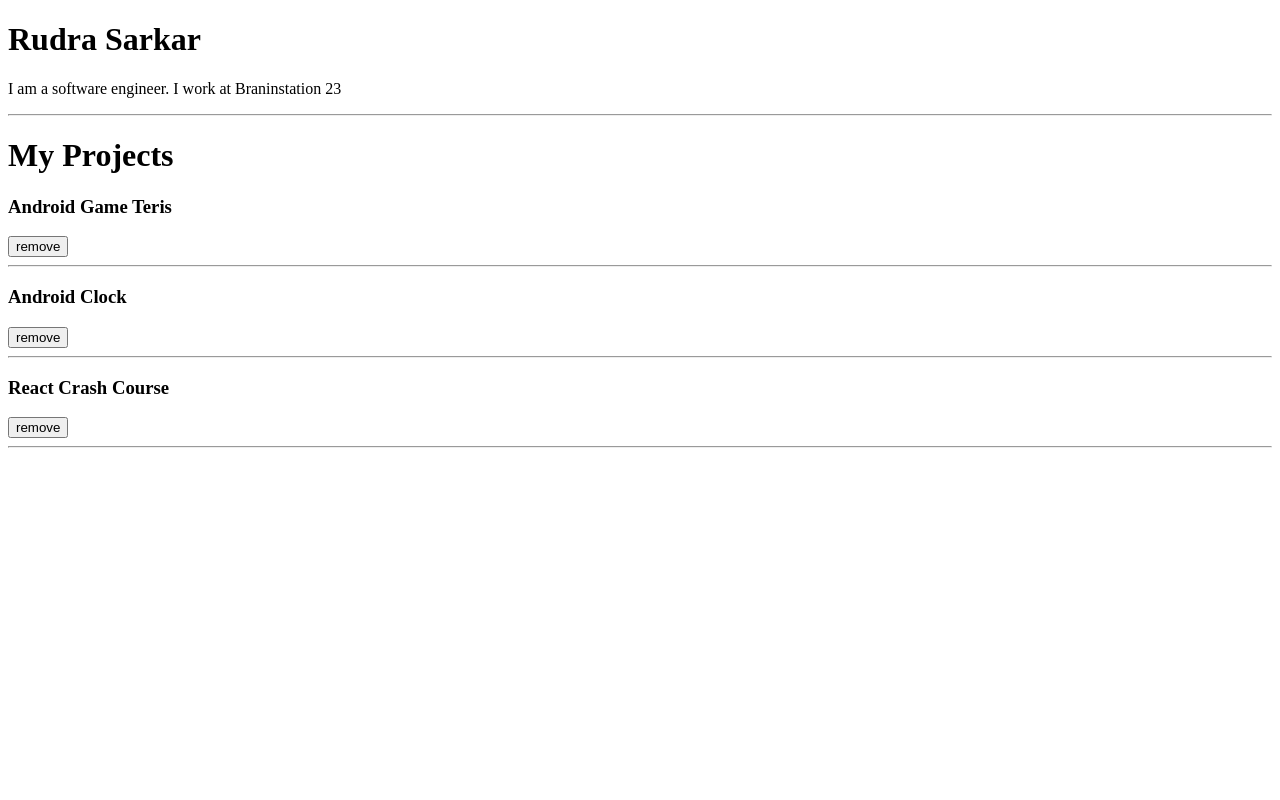
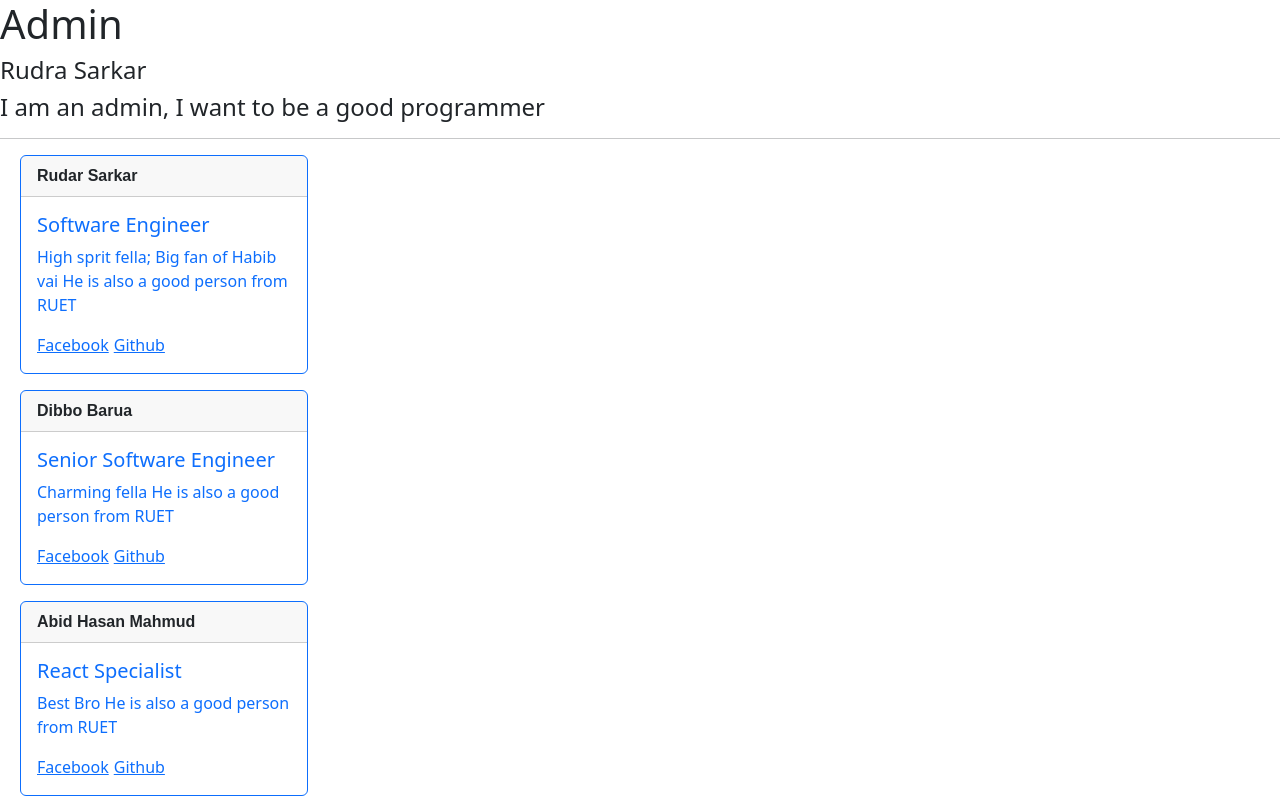
Before and after one commit to rds8rds/my-app, a React (Create React App) app: page / in a window 1280 px wide. Shown: the top 800 px of the page. Built offline with nearby package versions, Linux system fonts and the light colour scheme.

Commit message:
admin employee tasks upto 7

```diff
--- a/src/App.js
+++ b/src/App.js
@@ -1,13 +1,57 @@
 import React, { Component } from "react";
-import Profile from "./components/profile.component";
-import Projects from "./components/projects.component";
+import Admin from "./components/admin-profle.component";
+import EmployeeProfile from "./components/employee-profile.component";
+import "bootstrap/dist/css/bootstrap.min.css";
+
 class App extends Component {
+  state = {
+    employees: [
+      {
+        name: "Rudar Sarkar",
+        position: "Software Engineer",
+        about: " High sprit fella; Big fan of Habib vai ",
+        facebook_link: "http://google.com", // object property underscore diye variable name kora hoy
+        github_link: "http://google.com",
+      },
+      {
+        name: "Dibbo Barua",
+        position: "Senior Software Engineer",
+        about: " Charming fella  ",
+        facebook_link: "http://google.com",
+        github_link: "http://google.com",
+      },
+      {
+        name: "Abid Hasan Mahmud ",
+        position: "React Specialist ",
+        about: " Best Bro  ",
+        facebook_link: "http://google.com",
+        github_link: "http://google.com",
+      },
+      {
+        name: "Dhruba Mitre",
+        position: "Senior Software Engineer",
+        about: " Efficient Multi-tastker ",
+        facebook_link: "http://google.com",
+        github_link: "http://google.com",
+      },
+    ],
+    admin: {
+      position: "Admin",
+      name: "Rudra Sarkar",
+      info: "I am an admin, I want to be a good programmer",
+    },
+  };
   render() {
     return (
       <>
-        <Profile />
+        <Admin admin={this.state.admin} />
         <hr></hr>
-        <Projects />
+        <div style={{ marginLeft: "20px" }}>
+          {this.state.employees.map((employee, index) => {
+            // index টা অটো জেনেরেট করে পাস করে দেয় ম্যাপ
+            return <EmployeeProfile key={index} employee={employee} />;
+          })}
+        </div>
       </>
     );
   }
@@ -15,10 +59,18 @@ class App extends Component {
 
 export default App;
 
-// React.createElement ('h1', null ,'Hello World')
-
+// using random card from bootstrap website;
 /*
- **  app component এর দুইটা child components আছে
- **  profile component আর projects component
+ ** given tasks for this class:
+ **
+ ** Task-1: Create a new project named 'employee-management'
+ ** Task-2: Cleadn the project files and create Hello world;
+ ** Task-3: wrtie code of app.js;
+ ** Task-4: make more 4 progiles of different employees;
+ ** Task-5:
+ **       a. make one 'employee-profile.component.js' file under 'components' folder
+ **       b. reuse the component for 5 profiles with passing the props
+ ** Task-6: manage a 'employee' states and render them dynamically
+ ** Task-7: make a new component 'admin.component.js' and split code into app.js
  **
  */
--- /dev/null
+++ b/src/components/admin-profle.component.js
@@ -0,0 +1,15 @@
+import React, { Component } from "react";
+
+class Admin extends Component {
+  render() {
+    return (
+      <>
+        <h1>{this.props.admin.position}</h1>
+        <h4>{this.props.admin.name} </h4>
+        <h4>{this.props.admin.info} </h4>
+      </>
+    );
+  }
+}
+
+export default Admin;
--- /dev/null
+++ b/src/components/employee-profile.component.js
@@ -0,0 +1,34 @@
+import React, { Component } from "react";
+
+class EmployeeProfile extends Component {
+  render() {
+    return (
+      <>
+        <div className="card border-primary mb-3" style={{ maxWidth: "18rem" }}>
+          <div
+            className="card-header"
+            style={{ fontWeight: "bold", fontFamily: "Arial" }}
+          >
+            {this.props.employee.name}
+          </div>
+          <div className="card-body text-primary">
+            <h5 className="card-title">{this.props.employee.position}</h5>
+            <p className="card-text">
+              {this.props.employee.about +
+                " He is also a good person from RUET"}
+            </p>
+            <a
+              style={{ paddingRight: "5px" }}
+              href={this.props.employee.facebook_link}
+            >
+              Facebook
+            </a>
+            <a href={this.props.employee.github_link}>Github</a>
+          </div>
+        </div>
+      </>
+    );
+  }
+}
+
+export default EmployeeProfile;
--- a/src/components/profile.component.js
+++ /dev/null
@@ -1,15 +0,0 @@
-import React, { Component } from "react";
-
-class Profile extends Component {
-  state = {};
-  render() {
-    return (
-      <>
-        <h1>Rudra Sarkar</h1>
-        <p>I am a software engineer. I work at Braninstation 23</p>
-      </>
-    );
-  }
-}
-
-export default Profile;
--- a/src/components/project.component.js
+++ /dev/null
@@ -1,26 +0,0 @@
-import React, { Component } from "react";
-
-class Project extends Component {
-  //   handleDeleteProject = () => {
-  //     alert("I need to delete");
-  //     //this.props.handleDelete;
-  //   };
-  // but project is the child of projects and
-  // it doesn't have the access to the data it needs to delete
-  // so it needs a function object comming from parent
-
-  render() {
-    return (
-      <>
-        <h3>{this.props.name} </h3>
-        <button onClick={this.props.handleDelete}> remove </button>
-        <hr></hr>
-      </>
-    );
-  }
-}
-
-export default Project;
-
-// চাইল্ড থেকে প্যারেন্টের ফাংশনকে কল করাকে বলা হয়
-// raise an evenet ;
--- a/src/components/projects.component.js
+++ /dev/null
@@ -1,32 +0,0 @@
-import React, { Component } from "react";
-import Project from "./project.component";
-
-class Projects extends Component {
-  state = {
-    projects: ["Android Game Teris", "Android Clock", "React Crash Course"],
-  };
-
-  handleDeleteProject = () => {
-    console.log("message from parents ");
-  };
-  render() {
-    return (
-      <>
-        <h1>My Projects</h1>
-        {this.state.projects.map((name) => {
-          return (
-            <Project
-              key={name}
-              name={name}
-              handleDelete={this.handleDeleteProject}
-            />
-          );
-        })}
-      </>
-    );
-  }
-}
-
-export default Projects;
-
-// map made the changes also return it to original array
```
